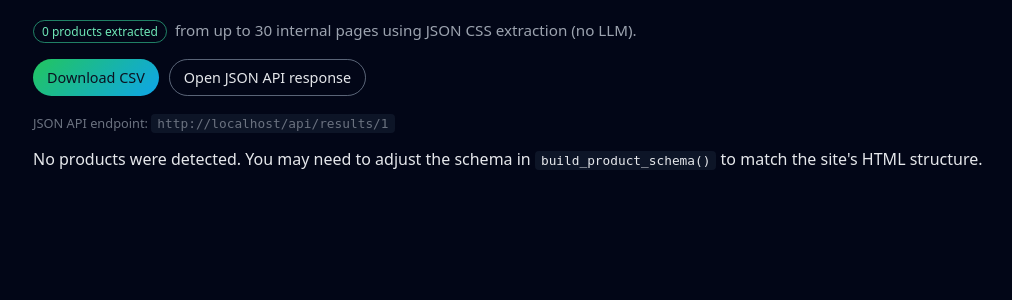
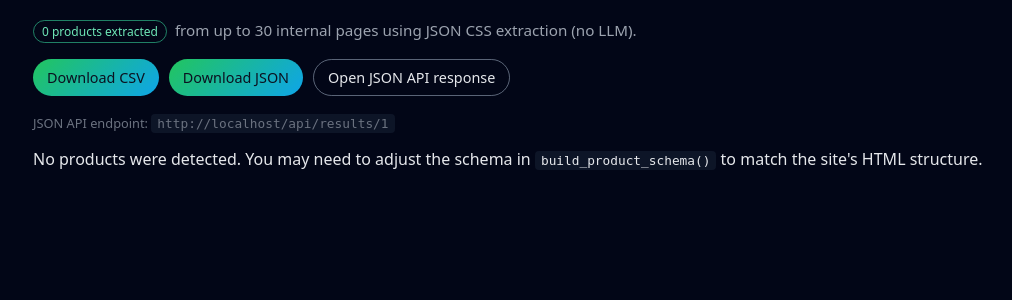
Before and after one commit to Xyrus72/web-scraper, a Flask app: page /results/1 in a window 1280 px wide. Shown: the part 72-372 px from the top of the page, without its empty margins (47-1059 px from the left). Run offline with Flask 3, Linux system fonts and the light colour scheme.

Commit message:
Update results.html template

```diff
--- a/templates/results.html
+++ b/templates/results.html
@@ -136,6 +136,9 @@
         <a href="{{ url_for('download_csv', crawl_id=crawl_id) }}" class="btn btn-primary">
           Download CSV
         </a>
+        <a href="{{ url_for('download_json', crawl_id=crawl_id) }}" class="btn btn-primary">
+          Download JSON
+        </a>
         <a href="{{ url_for('api_results', crawl_id=crawl_id) }}" class="btn btn-outline" target="_blank">
           Open JSON API response
         </a>
```
